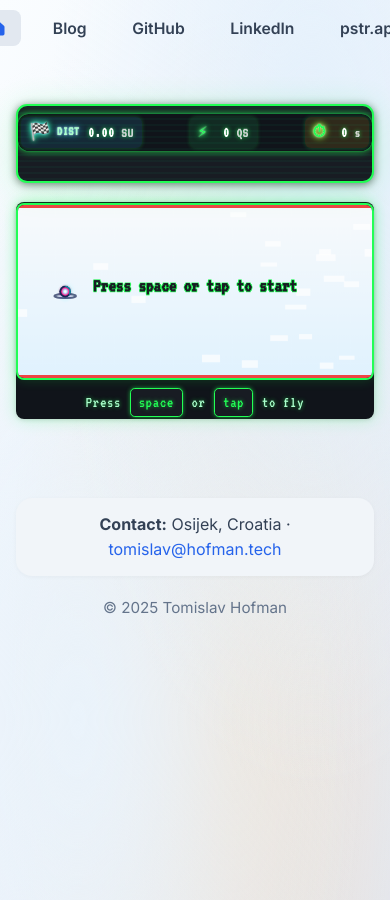
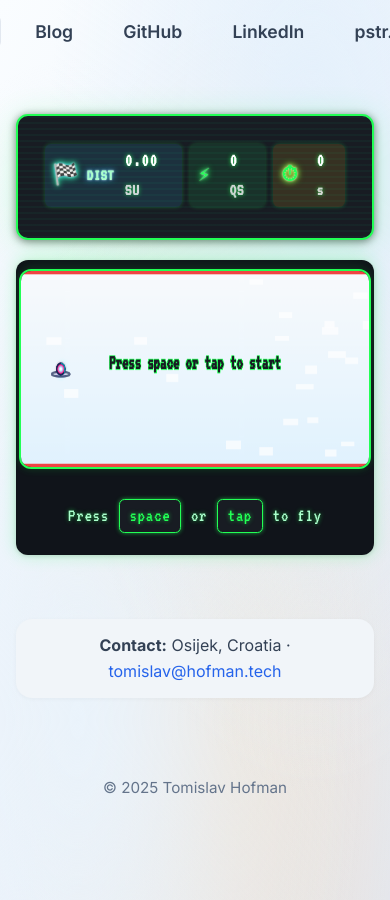
Before and after one commit to tomislavhofman/tomislavhofman.github.io, a Jekyll site: the page built from index.html, in a window 390 px wide. Built offline with Jekyll 4.4.1, drawn with Linux system fonts in a browser that asks for light colours.

Commit message:
Mobile adjustments.

```diff
--- a/css/custom.css
+++ b/css/custom.css
@@ -141,60 +141,76 @@ main {
   body {
     padding-left: 4vw;
     padding-right: 4vw;
+    font-size: 17px;
   }
   nav {
     flex-direction: column;
     align-items: stretch;
     gap: 0.5rem;
-    padding: 0.5rem 0;
+    padding: 0.75rem 0.5rem;
+    font-size: 1.1rem;
   }
-  nav a {
-    padding: 0.75em 1em;
-    font-size: 1.1em;
-    border-radius: 0.75em;
-    text-align: center;
+  .container, main {
+    max-width: 100vw;
+    padding: 1.1rem 0.7rem;
+    border-radius: 0.5rem;
+    font-size: 1.08rem;
   }
-  main {
-    margin-left: 0;
-    margin-right: 0;
-    padding: 1.25rem 0.75rem;
+  header {
+    border-radius: 0 0 0.75rem 0.75rem;
+    margin-bottom: 1rem;
+    padding: 1.2rem 0.7rem 1rem 0.7rem;
+  }
+  .blog-post {
+    padding: 1.1em 0.7em;
+    font-size: 1.08rem;
+  }
+  .prose {
+    padding: 0.7em 0.2em;
+    font-size: 1.13rem;
+  }
+  .contact-block {
+    padding: 1em 0.7em;
+    margin: 1.25em 0 1.25em 0;
+    font-size: 1.08rem;
+  }
+  footer {
+    padding: 1.2em 0.5em 2em 0.5em;
+    font-size: 1.05rem;
   }
   h1 {
-    font-size: 1.25rem;
-    margin-bottom: 0.5em;
+    font-size: 2rem;
   }
   h2 {
-    font-size: 1.05rem;
+    font-size: 1.5rem;
   }
-  .blog-list {
-    gap: 0.75rem;
+  h3 {
+    font-size: 1.25rem;
   }
-  .blog-post {
-    padding: 0.75em 0.7em;
-    border-radius: 0.75rem;
-    margin-left: 0.25em;
-    margin-right: 0.25em;
-    margin-bottom: 1em;
+  button, input, select, textarea {
+    font-size: 1.08em;
+    padding: 0.75em 1em;
   }
-  .intro {
-    font-size: 1rem;
-    margin-bottom: 1em;
+  img, canvas, video {
+    max-width: 100%;
+    height: auto;
+    display: block;
+    margin: 0 auto;
   }
-  footer {
-    font-size: 0.85rem;
-    padding-bottom: 1rem;
+  table {
+    display: block;
+    width: 100%;
+    overflow-x: auto;
+    -webkit-overflow-scrolling: touch;
   }
-  .contact-block {
-    padding: 0.75em 0.7em;
-    border-radius: 0.75rem;
-    margin-left: 0.25em;
-    margin-right: 0.25em;
-    margin-bottom: 1em;
-    margin-top: 1em;
-    font-size: 0.98em;
+  .game-canvas {
+    width: 100vw !important;
+    max-width: 100vw !important;
+    height: auto !important;
   }
 }
 
+/* Typography */
 h1, h2, h3, h4, h5, h6 {
   font-family: 'Inter', 'Segoe UI', Arial, sans-serif;
   font-weight: 700;
@@ -211,7 +227,7 @@ h1 {
 }
 @media (max-width: 600px) {
   h1 {
-    font-size: 1.5rem;
+    font-size: 2rem;
   }
 }
 h2 {
@@ -566,7 +582,7 @@ button:hover, .btn:hover {
   box-shadow: 0 0 24px 0 #0f0a, 0 2px 24px 0 #0f0a;
   max-width: 640px;
   margin: 2.5em auto 2em auto;
-  padding: 1.5em 1em 2em 1em;
+  padding: 1em 1em 1em 1em;
   font-family: 'VT323', 'Fira Mono', 'Menlo', monospace;
   position: relative;
   border: 2.5px solid #22ff55;
@@ -587,12 +603,8 @@ button:hover, .btn:hover {
   display: flex;
   justify-content: space-between;
   align-items: center;
-  gap: 0.5em;
-  background: #10141a;
-  border-radius: 0.7em;
-  box-shadow: 0 0 8px #22ff55cc, 0 0 1px #22ff55;
-  padding: 0.5em 1em;
-  margin-bottom: 1.2em;
+  padding-left: 0.5em;
+  padding-right: 0.5em;
   font-size: 1.25em;
   color: #22ff55;
   font-family: 'VT323', 'Fira Mono', 'Menlo', monospace;
@@ -710,15 +722,18 @@ button:hover, .btn:hover {
   .retro-game-container {
     padding: 0.3em 0.1em 0.3em 0.1em;
   }
+  .score-tracker {
+    margin-right: 0.7em;
+  }
 }
 @media (max-width: 480px) {
   .retro-console {
     border-radius: 0.7em;
-    padding: 0.5em 0.05em 0.7em 0.05em;
+    padding: 0.5em 0.5em 0.7em 0.5em;
   }
   .retro-ui-bar, .retro-highscore-list {
-    font-size: 0.95em;
-    padding: 0.2em 0.2em;
+    font-size: 1.1em;
+    padding: 1em 1em;
   }
   .retro-game-container {
     border-radius: 0.5em;
@@ -771,3 +786,40 @@ button:hover, .btn:hover {
 .key {
   font-family: 'VT323', 'Fira Mono', 'Menlo', monospace !important;
 }
+@media (max-width: 600px) {
+  .retro-ui-hint {
+    padding: 0.7em 0.5em;
+    font-size: 1.08em;
+  }
+  .game-over, .game-over-message {
+    font-size: 4em !important;
+    padding: 0.7em 0.5em !important;
+    font-weight: bold;
+    text-align: center;
+  }
+}
+.game-over, .game-over-message {
+  font-size: 5em;
+  font-weight: bold;
+  text-align: center;
+  color: #e11d48;
+  padding: 1em 0;
+}
+@media (max-width: 600px) {
+  #dino-game {
+    width: 99%;
+    max-width: 100vw !important;
+    min-width: 0;
+    height: auto !important;
+    min-height: 200px;
+    border-radius: 0.7em;
+    margin: 0 auto 1em auto;
+    box-shadow: 0 0 8px #22ff5533, 0 1px 4px #0002;
+    border-width: 2.5px;
+  }
+  .retro-game-container {
+    padding: 0.5em 0.1em 0.5em 0.1em;
+    border-radius: 0.7em;
+    margin-bottom: 1.2em;
+  }
+}
--- a/index.html
+++ b/index.html
@@ -36,14 +36,12 @@ title: Tomislav Hofman
     },
     "email": "mailto:tomislav@hofman.tech"
 }</script>
-<div class="retro-console">
-  <div id="score-tracker" class="retro-score-bar retro-ui-bar"></div>
-  <div id="dino-game-container" class="retro-game-container">
-      <canvas id="dino-game" width="600" height="150"></canvas>
-      <div class="retro-ui-hint">Press <span class="key">space</span> or <span class="key">tap</span> to fly</div>
-  </div>
-  <div id="highscore-list" class="retro-highscore-list"></div>
+<div id="score-tracker" class="retro-ui-bar"></div>
+<div id="dino-game-container" class="retro-game-container">
+    <canvas id="dino-game" width="700" height="150"></canvas>
+    <div class="retro-ui-hint">Press <span class="key">space</span> or <span class="key">tap</span> to fly</div>
 </div>
+<div id="highscore-list" class="retro-highscore-list"></div>
 <script>
     (function () {
         const canvas = document.getElementById('dino-game');
@@ -99,7 +97,7 @@ title: Tomislav Hofman
         let warpPlatforms = [];
 
         // Ball red-out animation state
-        let gameOverRedAnim = { active: false, start: 0, progress: 0 };
+        let gameOverRedAnim = {active: false, start: 0, progress: 0};
 
         function generateBackgroundLayers() {
             // Layer speeds (from farthest to nearest)
@@ -481,14 +479,14 @@ title: Tomislav Hofman
 
         function drawGameOver() {
             ctx.save();
-            ctx.font = 'bold 32px VT323, Fira Mono, Menlo, monospace';
+            ctx.font = 'bold 4em VT323, Fira Mono, Menlo, monospace';
             ctx.textAlign = 'center';
             ctx.lineWidth = 2.5;
             ctx.strokeStyle = '#22ff55'; // retro green stroke
             ctx.strokeText('Game Over', width / 2, height / 2 - 10);
             ctx.fillStyle = '#181c23'; // black fill
             ctx.fillText('Game Over', width / 2, height / 2 - 10);
-            ctx.font = '18px VT323, Fira Mono, Menlo, monospace';
+            ctx.font = '2em VT323, Fira Mono, Menlo, monospace';
             ctx.strokeStyle = '#22ff55';
             ctx.lineWidth = 1.5;
             ctx.strokeText('Press space or tap to restart', width / 2, height / 2 + 20);
```
